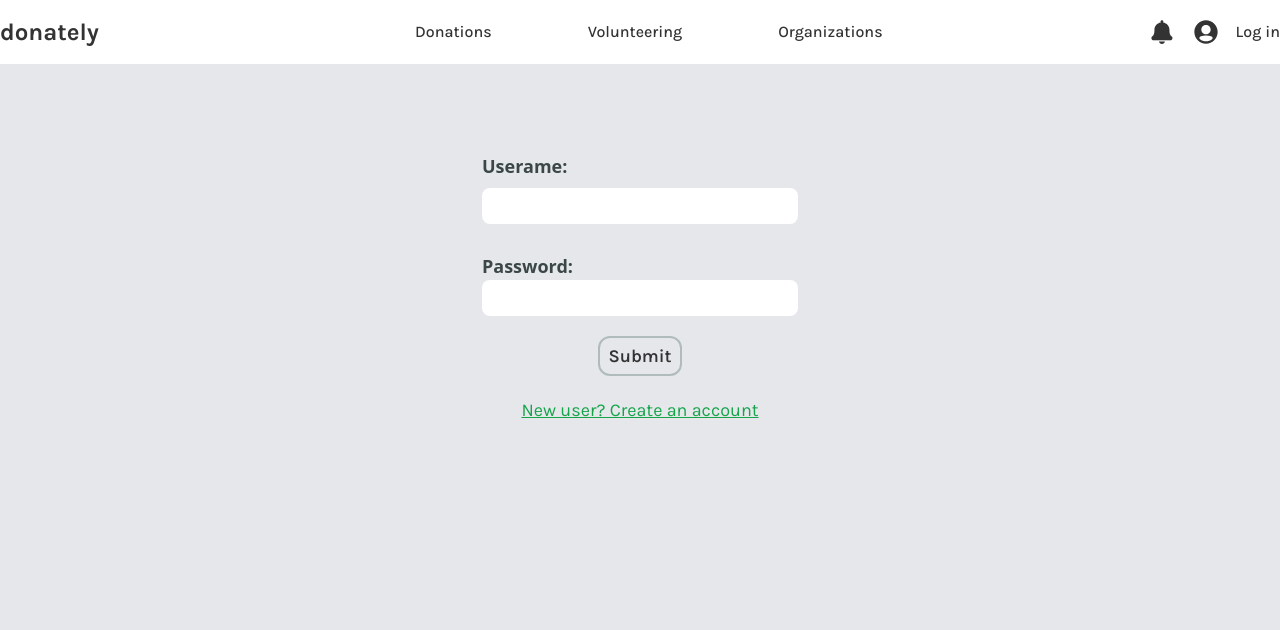
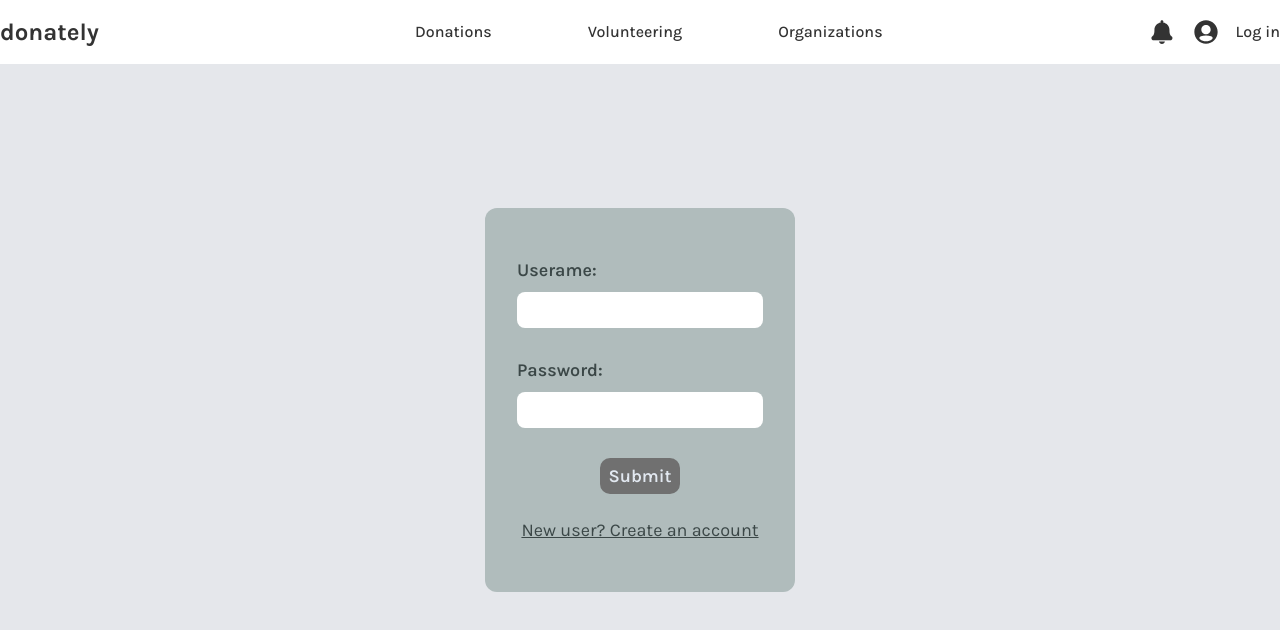
Before and after one commit to salmarashad/Donately, a React (Create React App) app in the folder ch-and-co-m2/: page / in a window 1280 px wide. Both pictures are taken after a click on the button "Log in". Shown: the top 630 px of the page. Built offline with nearby package versions, Linux system fonts and the light colour scheme.

Commit message:
login re-re-design

```diff
--- a/ch-and-co-m2/src/App.js
+++ b/ch-and-co-m2/src/App.js
@@ -15,7 +15,7 @@ function App() {
 		<div className="h-screen font-karla text-farahblack">
 			<NavbarComponent setPage={setPage} isLoggedin = {isLoggedin} setIsLoggedin={setIsLoggedin} />
 			{/* rest of the body */}
-			<div className="bg-gray-200 min-h-full pb-8 pt-24">
+			<div className="bg-gray-200 h-full pb-8 pt-24">
 				{page === "donations" && <DonationsView />}
 				{page === "volunteering" && <h1>Volunteering</h1>}
 				{page === "organizations" && <h1>Organizations</h1>}
--- a/ch-and-co-m2/src/Components/Login.js
+++ b/ch-and-co-m2/src/Components/Login.js
@@ -1,20 +1,21 @@
 import React, { useState } from 'react';
 function Login( props) {
     return(
-        <div>
-            <form className=' flex flex-col space-y-5 items-center justify-center h-96'>
-            <label className='flex flex-col text-lg font-semibold font-sans text-farahgreen-300'>
+        <div className=' h-full grid items-center justify-center'>
+            <form className=' flex flex-col space-y-5 items-center justify-center h-96  content-center bg-farahgreen-200 p-8 rounded-xl mb-16'>
+                    <label className='flex flex-col text-lg font-semibold text-farahgreen-300'>
                         Userame:
                         <input type="text" name="name" className=" rounded-lg p-1 pr-10 my-2"/>
                     </label>
-            <label className='flex flex-col text-lg font-semibold font-sans text-farahgreen-300'>
+                    <label className='flex flex-col text-lg font-semibold text-farahgreen-300'>
                         Password:
-                <input type="password" name="name" className=" rounded-lg p-1 pr-10" />
+                        <input type="password" name="name" className=" rounded-lg p-1 pr-10 my-2" />
                     </label>
-            <input type="submit" value="Submit" className=' cursor-pointer bg-farahgray-200 hover:bg-farahgreen-200 text-lg font-semibold p-1 px-2 rounded-xl border-2 border-solid border-farahgreen-200' />
+                    <input type="submit" value="Submit"
+                    className=' cursor-pointer bg-farahgray hover:bg-farahgreen-300 text-lg text-slate-200 font-semibold p-1 px-2 rounded-xl border-2 border-solid border-farahgreen-200' />
 
                     {/*Redirect*/}
-            <p className='text-center text-green-600 text-lg underline cursor-pointer'
+                    <p className='text-center text-farahgreen-300 text-lg underline cursor-pointer'
                                 onClick={() => props.setPage("registration")}>
                                     New user? Create an account
                                 </p>
```
Lines whose indentation alone changed are shown as unchanged.
